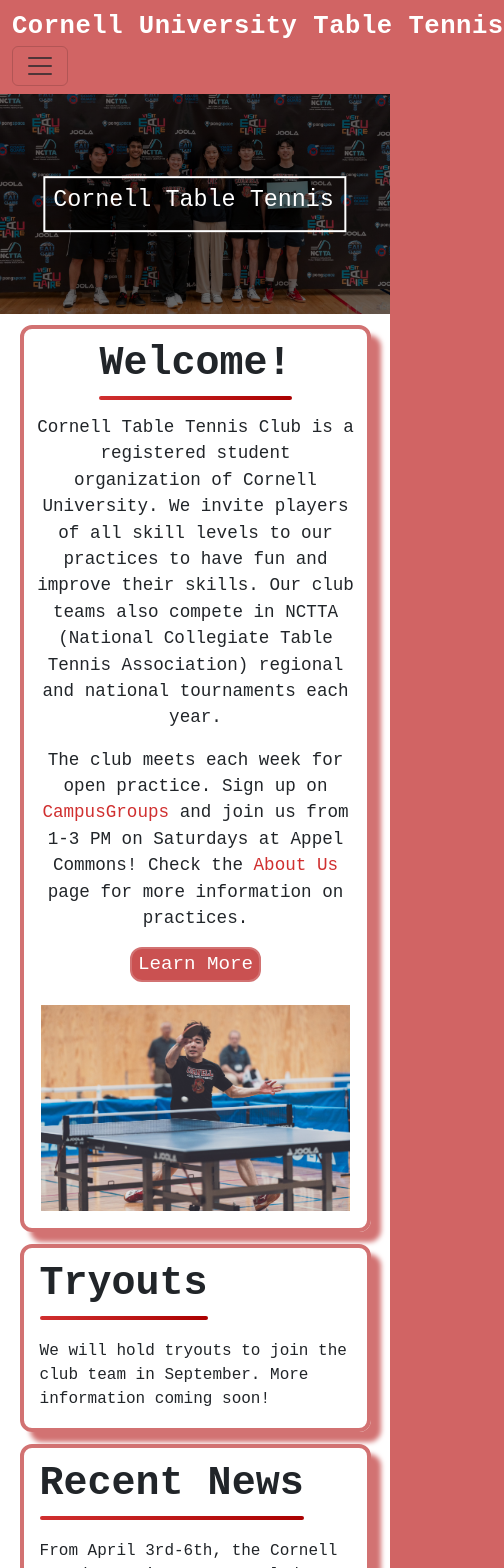
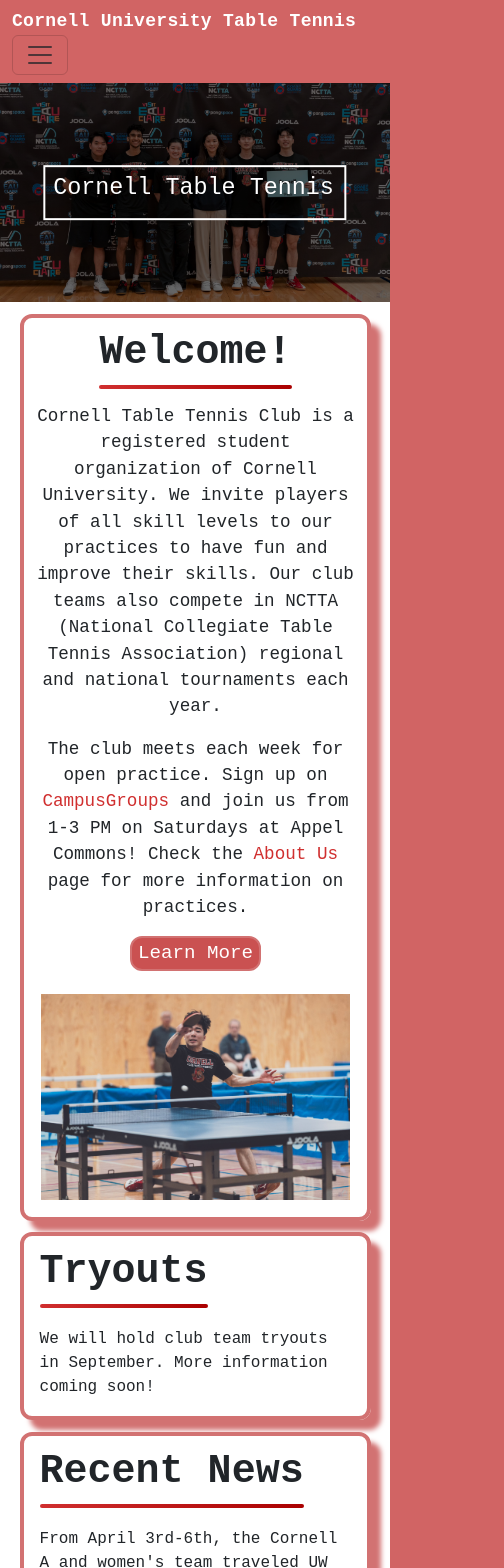
Before and after one commit to gordonm0253/cuttc, a React (Vite) app: page / in a window 390 px wide. Shown: the top 1568 px of the page, 504 px wide, since content can reach past the window. Built offline with nearby package versions, Linux system fonts and the light colour scheme.

Commit message:
Spacing changes for heading

```diff
--- a/src/App.css
+++ b/src/App.css
@@ -39,7 +39,7 @@ div, h1, h2, h3, h4, h5, h6, p, ul, li {
 .red-box {
   color: white;
   font-family: monospace;
-  font-size: 1.1rem;
+  font-size: clamp(16px, 1.2vw, 24px);
   padding-left: 7.5px;
   padding-top: 5px;
   padding-bottom: 5px;
@@ -50,16 +50,24 @@ div, h1, h2, h3, h4, h5, h6, p, ul, li {
 
 .site-title {
   font-family: monospace;
-  font-size: 1.6rem;
+  font-size: clamp(18px, 1.6vw, 24px);
   font-weight: 600;
-  letter-spacing: 0.5px;
+  letter-spacing: 0.3px;
   color: white;
+}
+
+@media (max-width: 768px) {
+  .site-title {
+    font-size: 18px;
+    text-align: center;
+  }
 }
 
 .red-box:hover {
   color: #d16464;
   background-color: white;
   cursor: pointer;
+
 }
 
 
--- a/src/home.jsx
+++ b/src/home.jsx
@@ -49,7 +49,7 @@ export default function Home() {
                     <div className= "underline-bar"></div>
                 </div>
                 <p className = "contentP">
-                    We will hold tryouts to join the club team in September. More information coming soon!
+                    We will hold club team tryouts in September. More information coming soon!
                 </p>
             </div>
             <div className = "recentDiv redBorder loadingAnimate">
```
